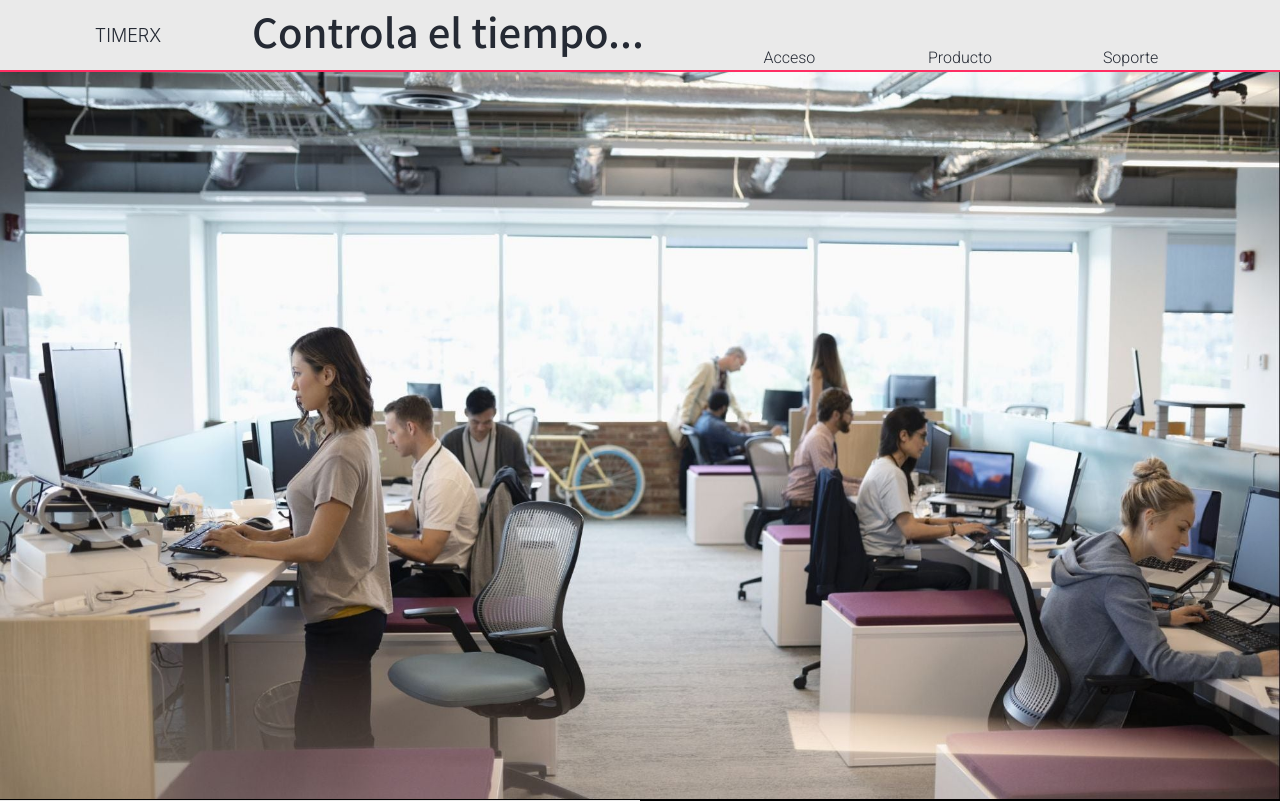
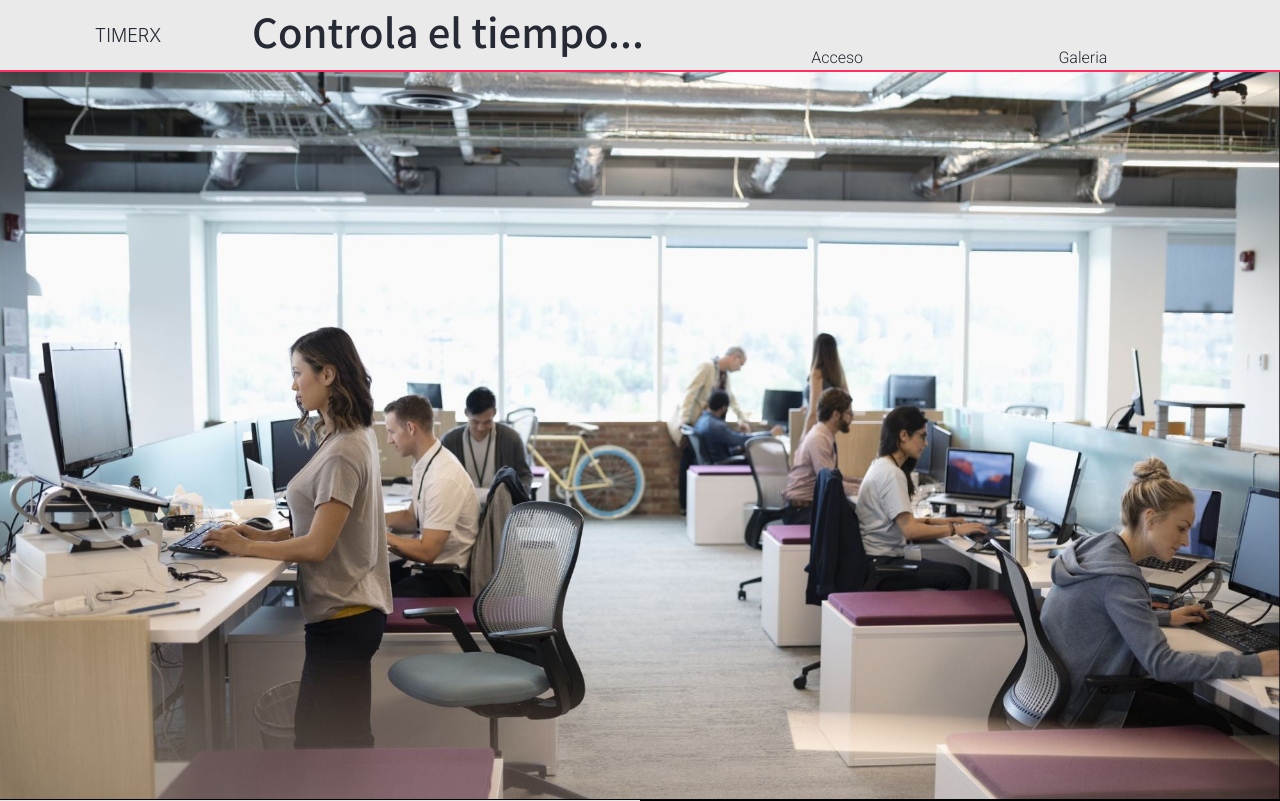
Before and after one commit to Davids-dir/log-app-frontend, a React (Create React App) app: page / in a window 1280 px wide. Shown: the top 801 px of the page. Built offline with nearby package versions, Linux system fonts and the light colour scheme.

Commit message:
Added Logout function to Navbar

```diff
--- a/src/components/AdminProfile/AdminProfile.jsx
+++ b/src/components/AdminProfile/AdminProfile.jsx
@@ -1,6 +1,5 @@
 // Importo las dependencias necesarias
 import React, { useState } from 'react';
-import axios from 'axios';
 
 
 // Importo la hoja de estilos
@@ -13,33 +12,17 @@ import SearchBar from './SearchBar/SearchBar';
 // Componente para la gestion de los empleados
 const AdminProfile = () => {
 
-    // Hook para desplegar las opciones del panel de gestion de empleados
+    // Hooks para desplegar las opciones del panel de gestion de empleados
     const [showMenu, setShowMenu] = useState(false);
     const [newEntry, setNewEntry] = useState(false);
     const [modifyEntry, setModifyEntry] = useState(false);
     const [deleteEntry, setDeleteEntry] = useState(false);
 
-    // Hook de busqueda
-    const [search, setSearch] = useState({ name: '' })
-
-    // Funcion para cambiar el estado de los HOOKS
+    // Eventos en el DOM
     const eventRoster = () => setShowMenu(!showMenu)
     const eventNewEntry = () => setNewEntry(!newEntry)
     const eventModify = () => setModifyEntry(!modifyEntry)
     const eventDelete = () => setDeleteEntry(!deleteEntry)
-
-
-    // Evento donde recojo la informacion del input de Busqueda para eliminar empleados de la DB
-    const handleSearch = e => { setSearch({ ...search, [e.target.name]: e.target.value }) }
-
-    // Función que realiza un GET para buscar un empleado concreto y que le pasamos el valor almacenado del Hook SEARCH
-    const getData = () => {
-
-        axios.post('http://localhost:8000/api/user/search_one', search)
-
-            .then(res => res.data)
-            .catch(error => console.log(error))
-    }
 
 
     return (
@@ -50,51 +33,43 @@ const AdminProfile = () => {
                 <button id='button-manage' type='button' onClick={eventRoster}>Gestionar empleados</button>
             </div>
 
-
             {/* Panel que se muestra si el estado del HOOK de empleados pasa a TRUE */}
             {showMenu ?
                 <div className="options-container">
-                    <button className="button-admin" onClick={eventNewEntry}>Registrar un empleado</button>
+                    <button className="button-admin" onClick={eventNewEntry} >Registrar un empleado</button>
                     <button className="button-admin" onClick={eventModify}>Modificar un empleado</button>
                     <button className="button-admin" onClick={eventDelete}>Dar de baja un empleado</button>
                 </div>
                 :
-                <></>
-            }
+                null}
 
-
-
-            {/* DIV del registro de empleados */}
+            {/* Bloque del registro de nuevos empleados */}
             {newEntry ?
                 <div className="new-entry">
                     <Register />
                 </div>
                 :
-                <></>
-            }
+                null}
 
-            {/* Muestra nuevamente un formulario para modificar los campos del empleado si fuese necesario */}
-            {
-                modifyEntry ?
+            {/* Bloque para modificar un empleado */}
+            {/* Primero realiza una busqueda del empelado y posteriormente muestra un formulario donde podemos actualizar los datos de un empleado */}
+            { modifyEntry ?
                 <div className="update-entry">
                     <Modify />
                 </div>
                 :
-                    <></>
-            }
+                null}
 
 
             {/* Muestra una barra de busqueda para localizar el empleado que queremos dar de baja en la DB */}
-            {
-                deleteEntry ?
+            {deleteEntry ?
                 <div className="delete-entry">
                     <div className="search-container">
                         <SearchBar />
                     </div>
                 </div>
                 :
-                    <></>
-            }
+                null}
         </div>
     )
 }
--- a/src/components/AdminProfile/SearchBar/SearchBar.jsx
+++ b/src/components/AdminProfile/SearchBar/SearchBar.jsx
@@ -1,19 +1,50 @@
 // Importo las dependencias necesarias
-import React from "react";
+import React, { useState } from "react";
+import axios from 'axios';
 import { MDBCol, MDBIcon } from "mdbreact";
 
 // Importo los estilos
 import './SearchBar.scss';
 
+
+// Componente de busqueda de empleados
 const SearchBar = () => {
+
+    // Hook de busqueda
+    const [search, setSearch] = useState({ email: '' })
+
+    // Evento donde recojo la informacion del input de Busqueda para eliminar empleados de la DB
+    const handleSearch = e => { setSearch({ ...search, [e.target.name]: e.target.value }) }
+
+    //  FUNCION SEARCH
+    // Función que realiza un GET para buscar un empleado concreto y que le pasamos el valor almacenado del Hook SEARCH
+    const getData = () => {
+
+        axios.post('http://localhost:8000/api/user/search_one', search)
+
+            .then(response => {
+                localStorage.setItem('search_res', JSON.stringify(response.data))
+            })
+            .catch(error => console.log(error))
+    }
+
+    const showData = () => {
+
+    }
+
+
+
     return (
-        <MDBCol classname="search-container" md="6">
+        <MDBCol className="search-bar" md="6">
             <form className="form-inline mt-4 mb-4">
                 <MDBIcon icon="search" />
-                <input className="form-control form-control-sm ml-3 w-75" type="text" placeholder="Search" aria-label="Search" />
+                <input className="form-control form-control-sm ml-3 w-75" type="text" name="email" placeholder="Introduce el email..." aria-label="Search" onChange={handleSearch} />
             </form>
             <div className="button-container">
-                <button className="search-button">Buscar</button>
+                <button className="search-button" type="submit" onClick={() => getData()}>Buscar</button>
+            </div>
+            <div className="search-response">
+
             </div>
         </MDBCol>
     );
--- a/src/components/AdminProfile/SearchBar/SearchBar.scss
+++ b/src/components/AdminProfile/SearchBar/SearchBar.scss
@@ -1,3 +1,8 @@
+.search-container {
+    flex: 0 0 50%;
+    max-width: 50%;
+}
+
 .button-container {
     max-height: 15vh;
     min-width: 15%;
--- a/src/components/Navbar/Navbar.jsx
+++ b/src/components/Navbar/Navbar.jsx
@@ -3,50 +3,42 @@ import React, { useState } from 'react';
 import * as RxIcons from "react-icons/ri";
 
 // Importo los datos que contiene el componente
-import  { menuData }  from './NavbarData';
+import NavbarData from './NavbarData';
 
 // Importo la hoja de estilos
 import './Navbar.scss';
 
 
 // Componente Navbar
-const Navbar = ( ) => {
+const Navbar = () => {
 
     // Hook para cambiar el estado del Menu
-    const [ menu, setMenu ] = useState (false);
+    const [menu, setMenu] = useState(false);
+    const [user, setUser] = useState(false);
 
-    // Hook en caso de que se haga Login con el rol de Administrador
-    const [ admin, setAdmin ] = useState (JSON.parse (localStorage.getItem ('user')));
+
 
     // Logica para abrir o cerrar el Menu
-    const showMenu = ( ) => setMenu (!menu);
+    const showMenu = () => setMenu(!menu);
 
     return (
 
         <div className="navContainer">
             <div className="navLogo-open">
-                <RxIcons.RiMenu3Line onClick={ showMenu } />
+                <RxIcons.RiMenu3Line onClick={showMenu} />
             </div>
 
             {/* Contenido condicional a mostrar dependiendo de si el estado de 'MENU' es True o False */}
-            <div className={ menu ? 'navMenu-active' : 'navMenu' }>
+            <div className={menu ? 'navMenu-active' : 'navMenu'}>
                 <div className="navLogo-close">
-                    <RxIcons.RiCloseFill onClick={ showMenu} />
+                    <RxIcons.RiCloseFill onClick={showMenu} />
                 </div>
                 <div className="navItems">
-                    { menuData.map ((item, indexItem) => {
-                        return (
-                            <a key={ indexItem } className="navItem-data" href={ item.path }>{ item.title }</a>
-                        )
-                    })}
+                    <NavbarData />
                 </div>
             </div>
             <div className="navDesktop">
-            { menuData.map ((item, indexItem) => {
-                        return (
-                            <a key={ indexItem } className="navItem-data" href={ item.path }>{ item.title }</a>
-                        )
-                    })}
+                <NavbarData />
             </div>
         </div>
 
--- a/src/components/Navbar/Navbar.scss
+++ b/src/components/Navbar/Navbar.scss
@@ -56,6 +56,15 @@
         width: 100%;
     }
 
+    .nav-link-container {
+        display: flex;
+        flex-direction: column;
+        justify-content: space-evenly;
+        align-items: flex-end;
+        min-height: 60%;
+        min-width: 60%;
+    }
+
     .navItem-data {
         font-family: 'Roboto', sans-serif;
         color: #252a34;
@@ -100,6 +109,15 @@
         width: 100%;
     }
 
+    .nav-link-container {
+        display: flex;
+        flex-direction: row;
+        justify-content: space-between;
+        align-items: flex-end;
+        min-height: 60%;
+        min-width: 60%;
+    }
+
     .navItem-data {
         font-family: 'Roboto', sans-serif;
         color: #252a34;
--- a/src/components/Navbar/NavbarData.jsx
+++ b/src/components/Navbar/NavbarData.jsx
@@ -1,14 +1,85 @@
-export const menuData = [
+// Parte del componente en el que podemos agregar mas secciones en el NavBar
+// Importo las dependencias necesarias
+import React, { useEffect, useState } from 'react';
+import axios from 'axios';
+
+// Importo la hoja de estilos
+import './Navbar.scss';
+
+
+const NavbarData = () => {
+
+    // Hook para modificar el estado del Navbar
+    const [user, setUser] = useState(JSON.parse(localStorage.getItem('user')));
+
+    // Array con los enlaces
+    const menuData = [
         {
             title: 'Acceso',
             path: '/login'
         },
         {
-        title: 'Producto',
-        path: '/about'
+            title: 'Galeria',
+            path: '/media'
+        },
+    ]
+
+    const menuDataUser = [
+        {
+            title: 'Cerrar sesion',
+            path: '#'
         },
         {
-        title: 'Soporte',
-        path: '/support'
+            title: 'Galeria',
+            path: '/media'
+        },
+    ]
+
+    // Efecto para actualizar el estado del Navbar en caso de que se produzca un cambio del valor 'user'
+    useEffect(() => {
+
+    }, [user]);
+
+    // Funcion de Logout
+    const logout = () => {
+
+        // POST para revocar el token del usuario
+        axios.post('http://localhost:8000/api/user/logout', user.user, {
+            headers: {
+                'Authorization': `Bearer ${user.token}`
             }
-]
+        })
+            .then(response => {
+                localStorage.clear('user')
+                console.log(response.data)
+            })
+            .catch(error => console.log(error))
+    }
+
+
+    return (
+
+        <div className="nav-link-container">{
+            !user ?
+                menuData.map((item, indexItem) => {
+                    return (
+                        <a key={indexItem} className="navItem-data" href={item.path}>
+                            {item.title}
+                        </a>
+                    )
+                })
+                :
+                menuDataUser.map((item, indexItem) => {
+                    return (
+                        <a key={indexItem} className="navItem-data" href={item.path} onClick={logout}>
+                            {item.title}
+                        </a>
+                    )
+                })}
+        </div>
+    )
+
+}
+
+// Exporto el componente
+export default NavbarData;
```
Also changed, not shown: 1 other file (tests, documents, lock files or other folders). Lines whose indentation alone changed are shown as unchanged.
